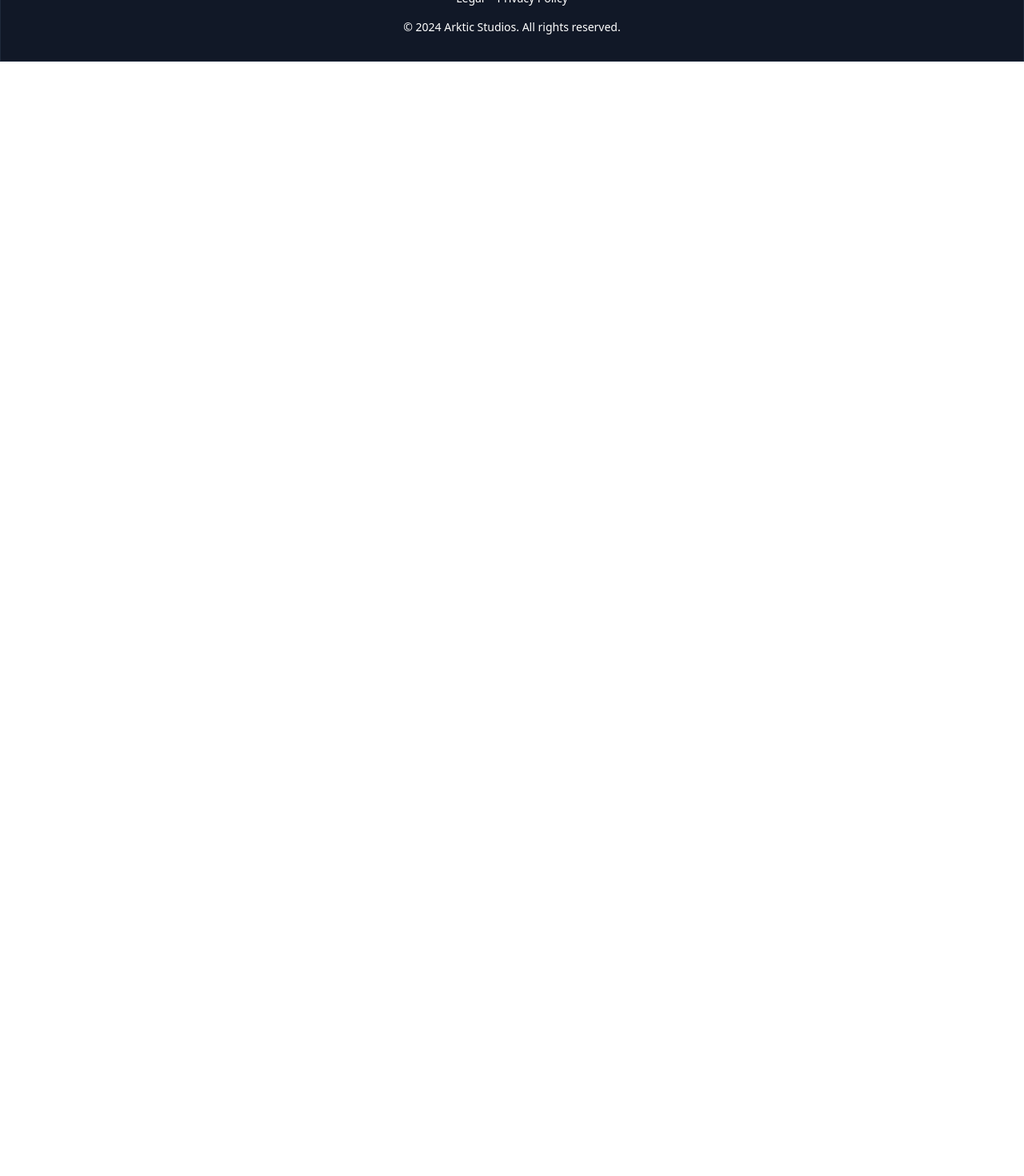
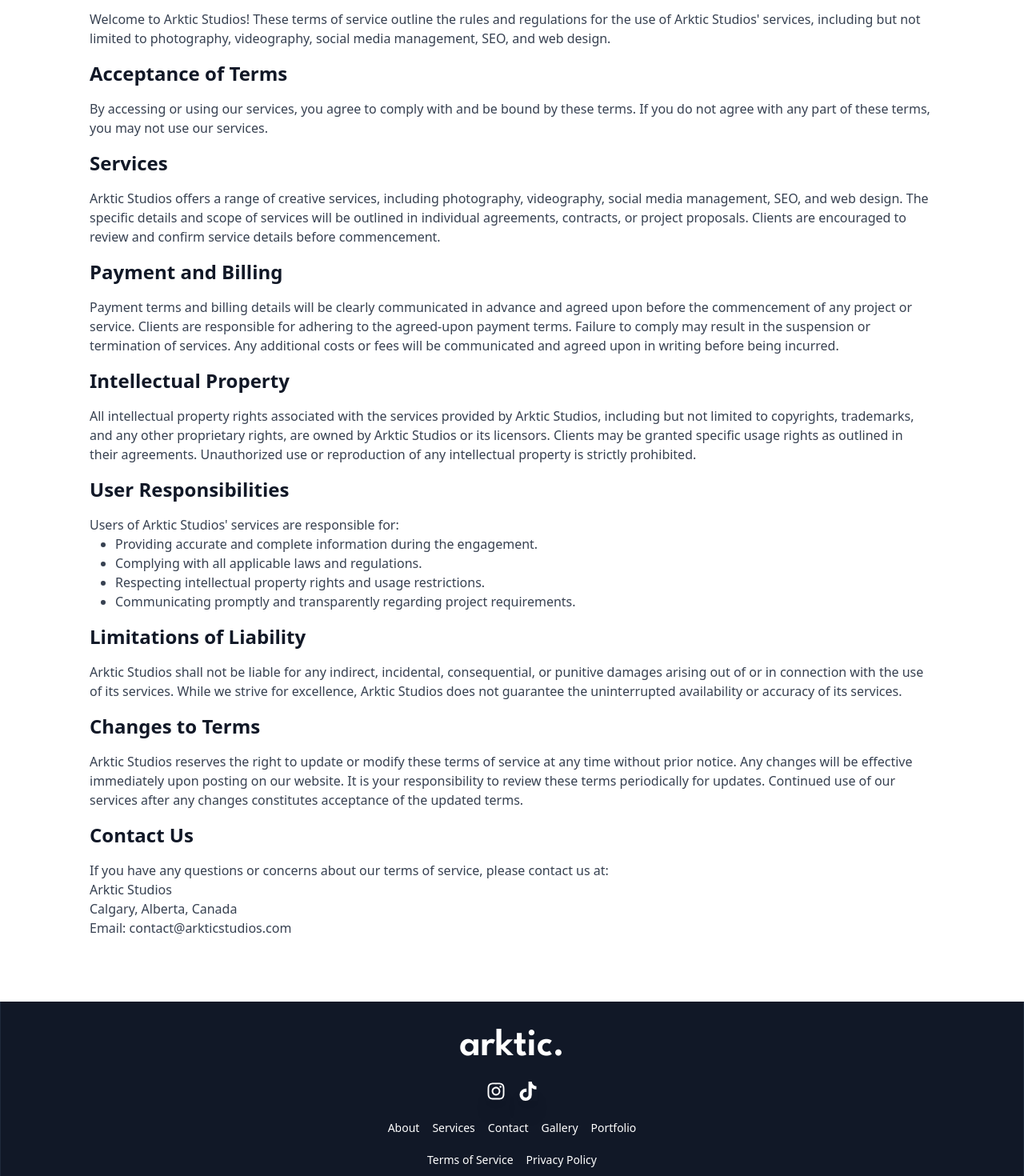
Before and after one commit to meetSuthar299/PhotoStudioFrontend, a React (Create React App) app: page /termsOfService in a window 1280 px wide. Shown: the part 200-1670 px from the top of the page at 80% size. Before the commit the page ends 800 px from the top, so only its background shows below. Built offline with nearby package versions, Linux system fonts and the light colour scheme.

Commit message:
added legal pages
terms of services and privacy policy

```diff
--- a/src/App.js
+++ b/src/App.js
@@ -7,6 +7,7 @@
 import Contact from './Pages/Contact';
 import Footer from './Components/Footer';
 import Loader from './Components/Loader';
+import PrivacyPolicy from './Pages/Legal/PrivacyPolicy';
 
 import { BrowserRouter, Route, Routes, } from "react-router-dom";
 import { Helmet } from 'react-helmet';
@@ -17,7 +18,7 @@
 import EditingService from './Pages/Services/EditingService';
 import EventShotsService from './Pages/Services/EventShotsService';
 import PortraitShotsService from './Pages/Services/PortraitShotsService';
-
+import TermsOfService from './Pages/Legal/TermsOfService';
 
 
 const App = () => {
@@ -54,6 +55,8 @@
           <Route path='/PortraitShotsService' element={<PortraitShotsService />} />
           <Route path='/gallery' element={<Gallery />} />
           <Route path='/portfolio' element={<Portfolio />}/>
+          <Route path='/privacyPolicy' element={<PrivacyPolicy/>}/>
+          <Route path='/termsOfService' element={<TermsOfService/>}/>
         </Routes>
         <Footer />
       </>
--- a/src/Components/Footer.js
+++ b/src/Components/Footer.js
@@ -14,12 +14,14 @@
       <div className="text-sm mt-6">
         <div className="flex space-x-4 justify-center">
           <a href="/#about" className="hover:text-gray-400">About</a>
+          <a href="/#services" className="hover:text-gray-400">Services</a>
           <a href="/#contact" className="hover:text-gray-400">Contact</a>
-          <a href="/#services" className="hover:text-gray-400">Services</a>
+          <a href="/gallery" className="hover:text-gray-400">Gallery</a>
+          <a href="/portfolio" className="hover:text-gray-400">Portfolio</a>
         </div>
         <div className="flex space-x-4 justify-center pt-5">
-          <a href="/legal" className="hover:text-gray-400">Legal</a>
-          <a href="/privacy" className="hover:text-gray-400">Privacy Policy</a>
+          <a href="/termsOfService" className="hover:text-gray-400">Terms of Service</a>
+          <a href="/privacyPolicy" className="hover:text-gray-400">Privacy Policy</a>
         </div>
 
         <p className="mt-4">
--- /dev/null
+++ b/src/Pages/Legal/PrivacyPolicy.js
@@ -0,0 +1,82 @@
+import React from 'react';
+
+const PrivacyPolicy = () => {
+  return (
+    <div className="mx-auto pt-32 px-28 pb-20">
+      <h1 className="text-6xl font-bold mb-6">Arktic Studios Privacy Policy</h1>
+
+      <p className="text-gray-700 mb-4">
+        At Arktic Studios, we are committed to protecting your privacy and personal information.
+        This Privacy Policy outlines how we collect, use, share, and protect your data in
+        providing our services related to photography, videography, social media management, SEO,
+        and web design.
+      </p>
+
+      <h2 className="text-2xl font-bold mb-4">Information We Collect</h2>
+      <p className="text-gray-700 mb-4">
+        We may collect the following types of personal information when you engage with our services:
+        name, email address, phone number, billing information, and other details necessary for
+        providing our services. Additionally, we may collect non-personal information, such as
+        browsing behavior and preferences, using cookies or similar technologies.
+      </p>
+
+      <h2 className="text-2xl font-bold mb-4">How We Use Your Information</h2>
+      <p className="text-gray-700 mb-4">
+        We use the collected personal information for the following purposes:
+        <ul className="list-disc pl-8">
+          <li>Providing and improving our services</li>
+          <li>Communicating with you about your projects</li>
+          <li>Processing payments for our services</li>
+          <li>Enhancing your overall experience with Arktic Studios</li>
+        </ul>
+      </p>
+
+      <h2 className="text-2xl font-bold mb-4">Sharing Your Information</h2>
+      <p className="text-gray-700 mb-4">
+        We do not sell or rent your personal information to third parties. We may share your information
+        with trusted third-party service providers who assist us in delivering our services. These service
+        providers are contractually obligated to comply with applicable privacy laws and maintain the
+        confidentiality and security of your information.
+      </p>
+
+      <h2 className="text-2xl font-bold mb-4">Your Consent</h2>
+      <p className="text-gray-700 mb-4">
+        By using our services or providing your information to us, you consent to the collection,
+        use, and disclosure of your information in accordance with this Privacy Policy.
+      </p>
+
+      <h2 className="text-2xl font-bold mb-4">Access and Correction</h2>
+      <p className="text-gray-700 mb-4">
+        You have the right to access and correct your personal information held by Arktic Studios.
+        To request access or corrections, please contact us using the information below.
+      </p>
+
+      <h2 className="text-2xl font-bold mb-4">Security Measures</h2>
+      <p className="text-gray-700 mb-4">
+        We take reasonable measures to protect your personal information against unauthorized access,
+        disclosure, or alteration. These measures include encryption, secure data storage, and access controls.
+        However, no method of transmission over the internet or electronic storage is completely secure.
+      </p>
+
+      <h2 className="text-2xl font-bold mb-4">Changes to This Policy</h2>
+      <p className="text-gray-700 mb-4">
+        We may update this Privacy Policy periodically to reflect changes in our practices or applicable laws.
+        Any changes will be reflected on this page. Please review this policy periodically for updates.
+      </p>
+
+      <h2 className="text-2xl font-bold mb-4">Contact Us</h2>
+      <p className="text-gray-700">
+        For more information about our privacy practices, to exercise your rights, or to make a complaint,
+        please contact us at:
+        <br />
+        Arktic Studios
+        <br />
+        Calgary, Alberta, Canada
+        <br />
+        Email: contact@arkticstudios.com
+      </p>
+    </div>
+  );
+};
+
+export default PrivacyPolicy;
--- /dev/null
+++ b/src/Pages/Legal/TermsOfService.js
@@ -0,0 +1,82 @@
+import React from 'react';
+
+const TermsOfService = () => {
+  return (
+    <div className="mx-auto pt-32 px-28 pb-20">
+      <h1 className="text-6xl font-bold mb-6">Arktic Studios Terms of Service</h1>
+
+      <p className="text-gray-700 mb-4">
+        Welcome to Arktic Studios! These terms of service outline the rules and regulations for the use of
+        Arktic Studios' services, including but not limited to photography, videography, social media management,
+        SEO, and web design.
+      </p>
+
+      <h2 className="text-2xl font-bold mb-4">Acceptance of Terms</h2>
+      <p className="text-gray-700 mb-4">
+        By accessing or using our services, you agree to comply with and be bound by these terms. If you do not
+        agree with any part of these terms, you may not use our services.
+      </p>
+
+      <h2 className="text-2xl font-bold mb-4">Services</h2>
+      <p className="text-gray-700 mb-4">
+        Arktic Studios offers a range of creative services, including photography, videography, social media management,
+        SEO, and web design. The specific details and scope of services will be outlined in individual agreements,
+        contracts, or project proposals. Clients are encouraged to review and confirm service details before commencement.
+      </p>
+
+      <h2 className="text-2xl font-bold mb-4">Payment and Billing</h2>
+      <p className="text-gray-700 mb-4">
+        Payment terms and billing details will be clearly communicated in advance and agreed upon before the commencement
+        of any project or service. Clients are responsible for adhering to the agreed-upon payment terms. Failure to comply
+        may result in the suspension or termination of services. Any additional costs or fees will be communicated and agreed
+        upon in writing before being incurred.
+      </p>
+
+      <h2 className="text-2xl font-bold mb-4">Intellectual Property</h2>
+      <p className="text-gray-700 mb-4">
+        All intellectual property rights associated with the services provided by Arktic Studios, including but not limited
+        to copyrights, trademarks, and any other proprietary rights, are owned by Arktic Studios or its licensors. Clients
+        may be granted specific usage rights as outlined in their agreements. Unauthorized use or reproduction of any
+        intellectual property is strictly prohibited.
+      </p>
+
+      <h2 className="text-2xl font-bold mb-4">User Responsibilities</h2>
+      <p className="text-gray-700 mb-4">
+        Users of Arktic Studios' services are responsible for:
+        <ul className="list-disc pl-8">
+          <li>Providing accurate and complete information during the engagement.</li>
+          <li>Complying with all applicable laws and regulations.</li>
+          <li>Respecting intellectual property rights and usage restrictions.</li>
+          <li>Communicating promptly and transparently regarding project requirements.</li>
+        </ul>
+      </p>
+
+      <h2 className="text-2xl font-bold mb-4">Limitations of Liability</h2>
+      <p className="text-gray-700 mb-4">
+        Arktic Studios shall not be liable for any indirect, incidental, consequential, or punitive damages arising out
+        of or in connection with the use of its services. While we strive for excellence, Arktic Studios does not guarantee
+        the uninterrupted availability or accuracy of its services.
+      </p>
+
+      <h2 className="text-2xl font-bold mb-4">Changes to Terms</h2>
+      <p className="text-gray-700 mb-4">
+        Arktic Studios reserves the right to update or modify these terms of service at any time without prior notice.
+        Any changes will be effective immediately upon posting on our website. It is your responsibility to review these
+        terms periodically for updates. Continued use of our services after any changes constitutes acceptance of the updated terms.
+      </p>
+
+      <h2 className="text-2xl font-bold mb-4">Contact Us</h2>
+      <p className="text-gray-700">
+        If you have any questions or concerns about our terms of service, please contact us at:
+        <br />
+        Arktic Studios
+        <br />
+        Calgary, Alberta, Canada
+        <br />
+        Email: contact@arkticstudios.com
+      </p>
+    </div>
+  );
+};
+
+export default TermsOfService;
```
